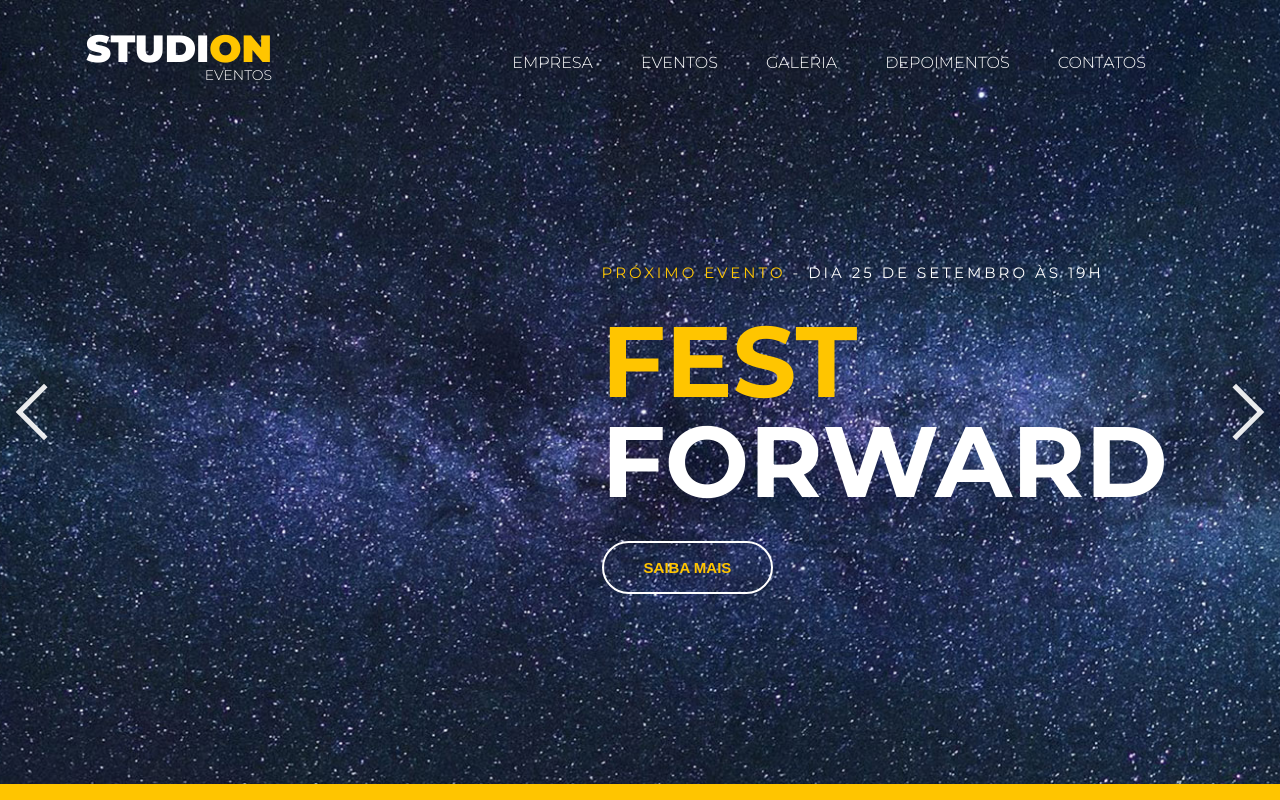
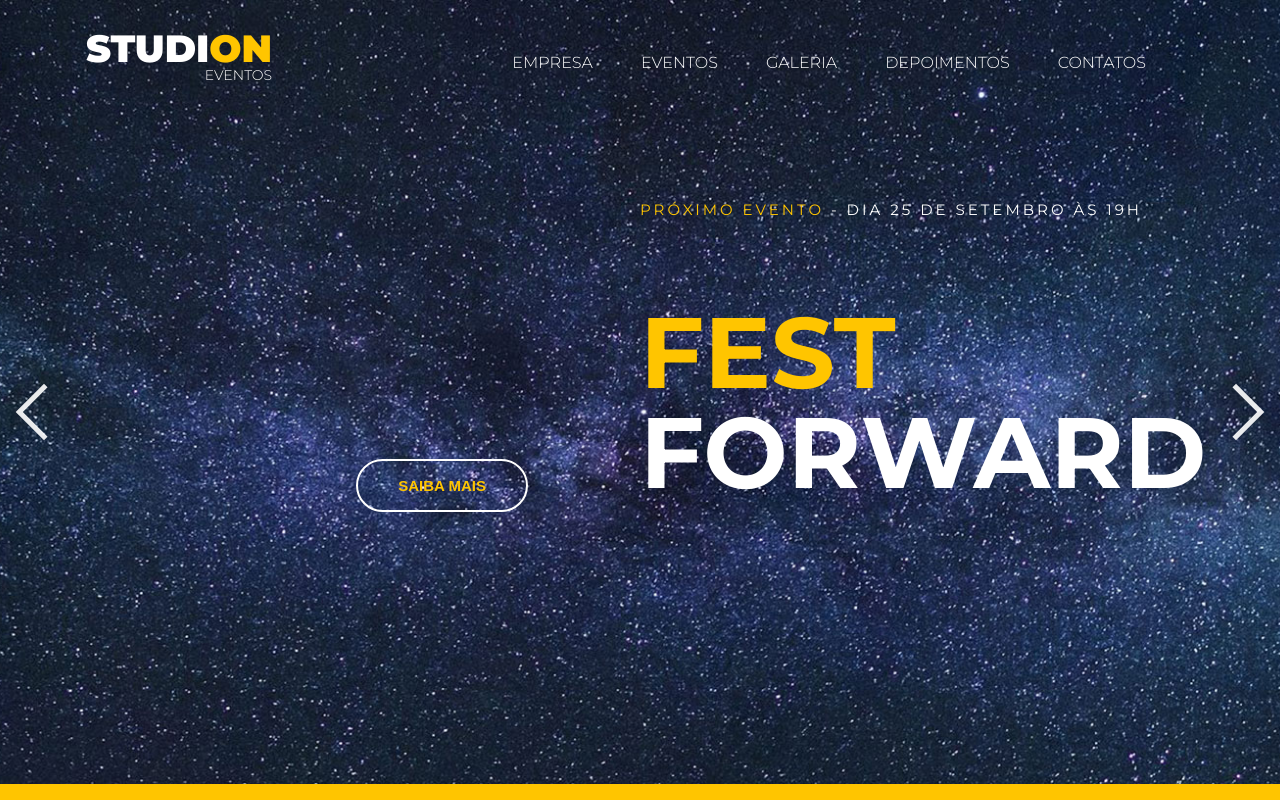
Before and after one commit to Carlos-Beckhauser/STUDION, a website: page src/index.html in a window 1280 px wide. Shown: the top 800 px of the page. Drawn offline with nearby package versions, Linux system fonts and the light colour scheme.

Commit message:
adjusts of slider section

```diff
--- a/package.json
+++ b/package.json
@@ -4,6 +4,7 @@
   "description": "Homepage for Studion Events provider and services",
   "main": "index.js",
   "scripts": {
+    "serve": "cd src/ && npx ngrok http 80",
     "start": "npx live-server src/",
     "test": "echo \"Error: no test specified\" && exit 1"
   },
--- a/src/css/_base.css
+++ b/src/css/_base.css
@@ -2,18 +2,22 @@
   box-sizing: border-box;
 }
 
+/* Mobile */
 :root {
   font-family: "Montserrat", sans-serif;
-  font-size: 2.22vw;
+  font-size: 4.25vw;
   color: var(--color-copy);
 }
 
-/*Tablet*/
+/* Tablet */
 
-@media screen and (min-width: 1279px) {
+@media screen and (min-width: 720px) {
+  :root {
+    font-size: 2.25vw;
+  }
 }
 
-/*Desktop*/
+/* Desktop */
 @media screen and (min-width: 1279px) {
   :root {
     font-size: 16px;
--- a/src/css/_btn.css
+++ b/src/css/_btn.css
@@ -13,7 +13,8 @@
 
 .btn--slide {
   position: absolute;
-  bottom: 0rem;
+  bottom: 17rem;
+  right: 47rem;
 }
 
 .btn:hover,
--- a/src/css/_home.css
+++ b/src/css/_home.css
@@ -15,18 +15,29 @@
   object-position: center;
 }
 
+/*Mobile*/
 .slide__copy {
   position: absolute;
-  top: 14.25rem;
-  left: 47vw;
+  top: 0;
+  right: 0;
+  width: 100%;
+  height: 100%;
+  display: grid;
+  align-items: center;
+}
+/*Desktop*/
+@media screen and (min-width: 1280px) {
+  .slide__copy {
+    padding-left: 50vw;
+  }
 }
 
 .slide__copy h6 {
-  position: absolute;
   font-size: 0.9375rem;
   font-weight: 400;
   text-transform: uppercase;
   letter-spacing: 0.1875rem;
+  margin: 0;
 }
 
 .slide__copy h2 {
@@ -86,13 +97,21 @@
   display: block;
   font-size: 1.25rem;
 }
-
+/* Mobile */
 .institutional {
   display: grid;
-  grid-template-columns: auto auto;
+  grid-template-rows: auto auto;
   gap: 3.125rem;
   align-items: center;
-  padding: 4.375rem;
+  padding: 0 0 4.375rem 0;
+}
+
+/* Desktop */
+@media screen and (min-width: 1280px) {
+  .institutional {
+    grid-template-columns: auto auto;
+    padding: 4.375rem;
+  }
 }
 
 .institutional__image {
@@ -100,7 +119,15 @@
 }
 
 .institutional__copy {
-  padding: 0 1.875rem;
+  padding: 0 0 1.875rem 0; /* Mobile */
+}
+
+/* Desktop */
+
+@media screen and (min-width: 1280px) {
+  .institutional__copy {
+    padding: 0 1.875rem;
+  }
 }
 
 .institutional__copy h6 {
--- a/src/index.html
+++ b/src/index.html
@@ -51,6 +51,7 @@
             alt="Studion Banner"
           />
           <div class="slide__copy">
+            <div class="slide__copy__container">
               <h6>
                 <span class="copy--primary">Próximo evento</span>
                 - Dia 25 de setembro às 19h
@@ -59,7 +60,9 @@
                 <span class="copy--primary">Creative</span>
                 <span>Minds</span>
               </h2>
+
               <button class="btn btn--slide">Saiba Mais</button>
+            </div>
           </div>
         </div>
         <div class="slide">
@@ -69,6 +72,7 @@
             alt="Studion Banner"
           />
           <div class="slide__copy">
+            <div class="slide__copy__container">
               <h6>
                 <span class="copy--primary">Próximo evento</span>
                 - Dia 25 de setembro às 19h
@@ -80,6 +84,7 @@
               <button class="btn btn--slide">Saiba Mais</button>
             </div>
           </div>
+        </div>
         <div class="slide">
           <img
             class="slide__background-image"
@@ -87,6 +92,7 @@
             alt="Studion Banner"
           />
           <div class="slide__copy">
+            <div class="slide__copy__container">
               <h6>
                 <span class="copy--primary">Próximo evento</span>
                 - Dia 25 de setembro às 19h
@@ -96,6 +102,7 @@
                 <span>EVENT</span>
               </h2>
               <button class="btn btn--slide">Saiba Mais</button>
+            </div>
           </div>
         </div>
       </div>
```
Lines whose indentation alone changed are shown as unchanged.
